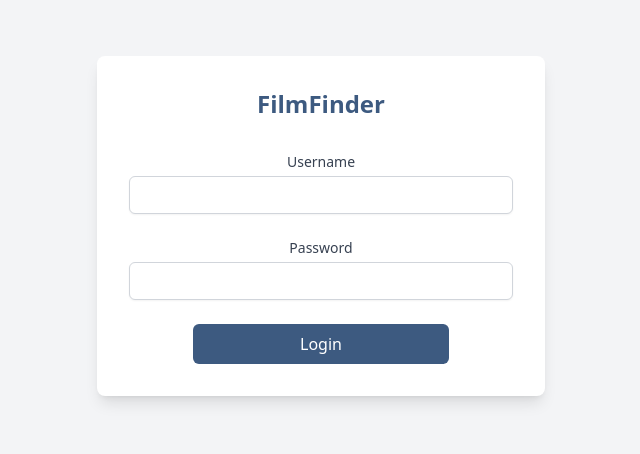
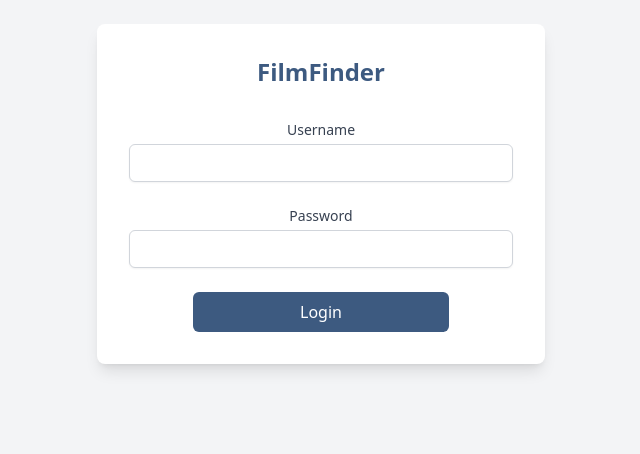
Before and after one commit to FahriYuwan/WebsiteFilmFinder, a React (Vite) app in the folder film-finder/: page /login in a window 1280 px wide. Shown: the part 206-660 px from the top of the page, without its empty margins (319-959 px from the left). Built offline with nearby package versions, Linux system fonts and the light colour scheme.

Commit message:
modify login.jsx and modify index.css add gray bg colour

```diff
--- a/film-finder/src/auth/Login/login.jsx
+++ b/film-finder/src/auth/Login/login.jsx
@@ -2,7 +2,7 @@ import LoginForm from './LoginForm.jsx'; // Path ke LoginForm.js
 
 function Login () {
   return (
-    <div className="bg-custom-blue-light min-h-screen flex items-center justify-center bg-gray-100 ">
+    <div className="min-h-screen flex items-center justify-center bg-gray-100 ">
       <div className="bg-white p-8 rounded-lg shadow-lg max-w-md w-full">
         <h2 className="text-2xl font-bold text-center mb-8 text-custom-blue-dark">FilmFinder</h2>
         <LoginForm />
--- a/film-finder/src/index.css
+++ b/film-finder/src/index.css
@@ -1,3 +1,21 @@
 @tailwind base;
 @tailwind components;
 @tailwind utilities;
+
+html, body, #root {
+  height: 100%;
+  margin: 0;
+  padding: 0;
+}
+
+.bg-gray-100 {
+  position: fixed;
+  top: 0;
+  left: 0;
+  width: 100%;
+  height: 100%;
+  background-color: rgba(243, 244, 246, 1)  ;
+  display: flex;
+  align-items: center;
+  justify-content: center;
+}
```
